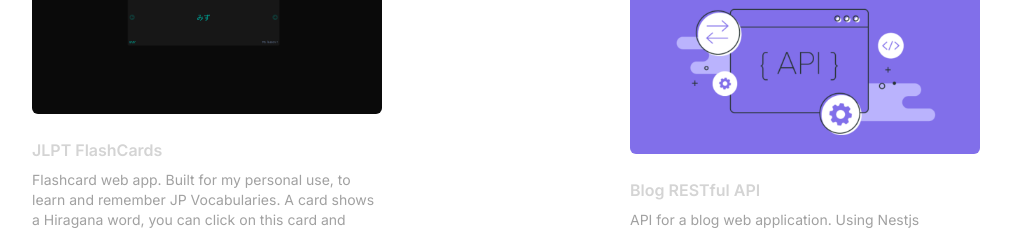
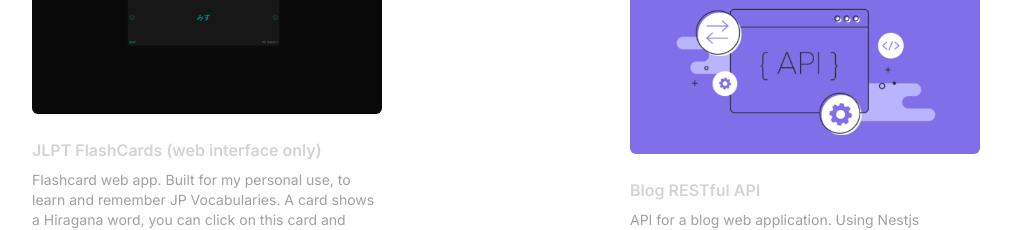
Before and after one commit to giakhang94/portfolio, a React (Vite) app: page / in a window 1280 px wide. Shown: the part 1400-1630 px from the top of the page, without its empty margins (134-1145 px from the left). Built offline with nearby package versions, Linux system fonts and the light colour scheme.

Commit message:
change flash card title

```diff
--- a/src/constants/constant.ts
+++ b/src/constants/constant.ts
@@ -118,7 +118,7 @@ export const OTHER_PROJECTS = [
 ];
 export const PROJECTS = [
   {
-    title: "JLPT FlashCards",
+    title: "JLPT FlashCards (web interface only)",
     image: project00,
     description:
       "Flashcard web app. Built for my personal use, to learn and remember JP Vocabularies. A card shows a Hiragana word, you can click on this card and learn more detail such as Katakana, Kanji, meaning, romaji, examples... Admin can add user, add/edit/remove cards",
```
